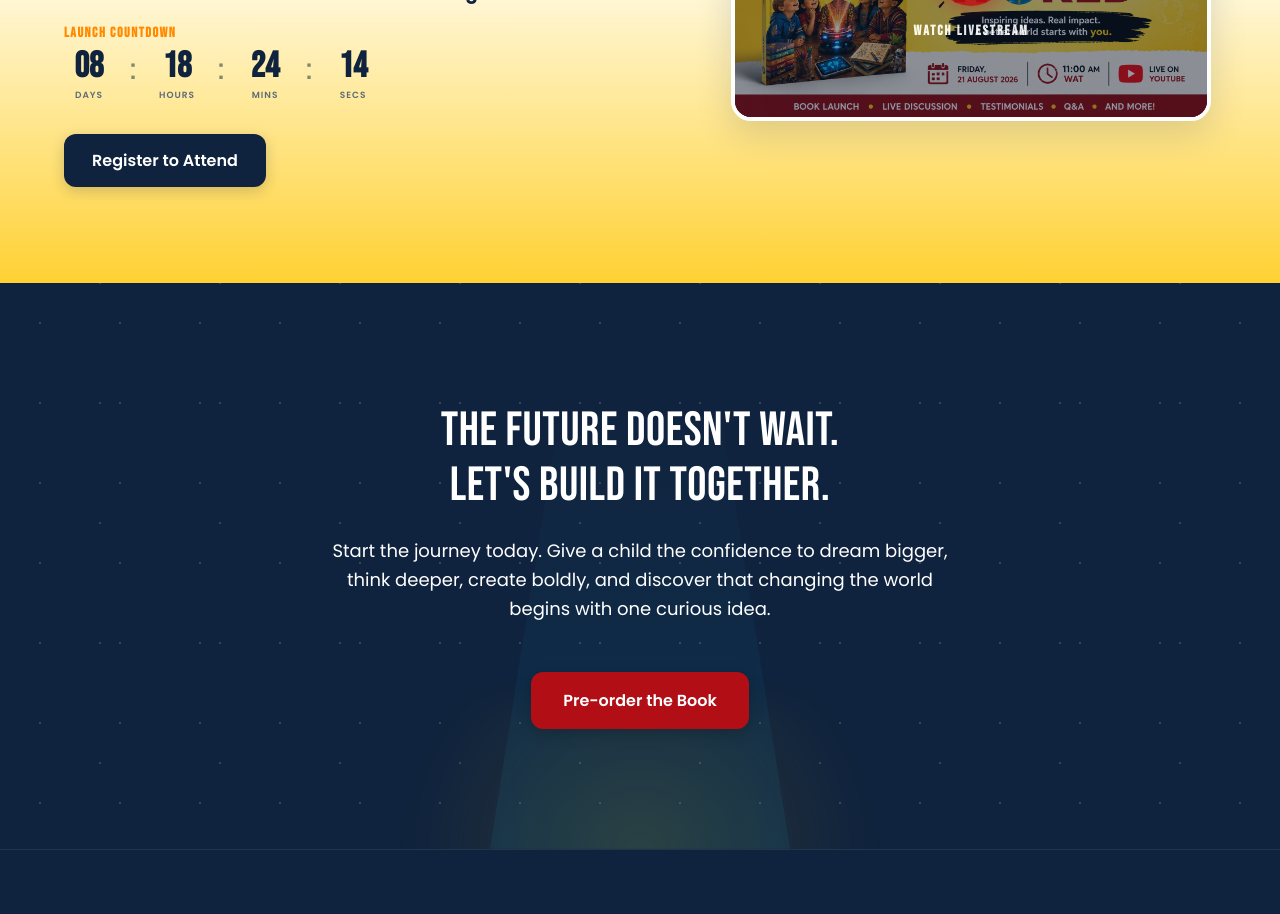
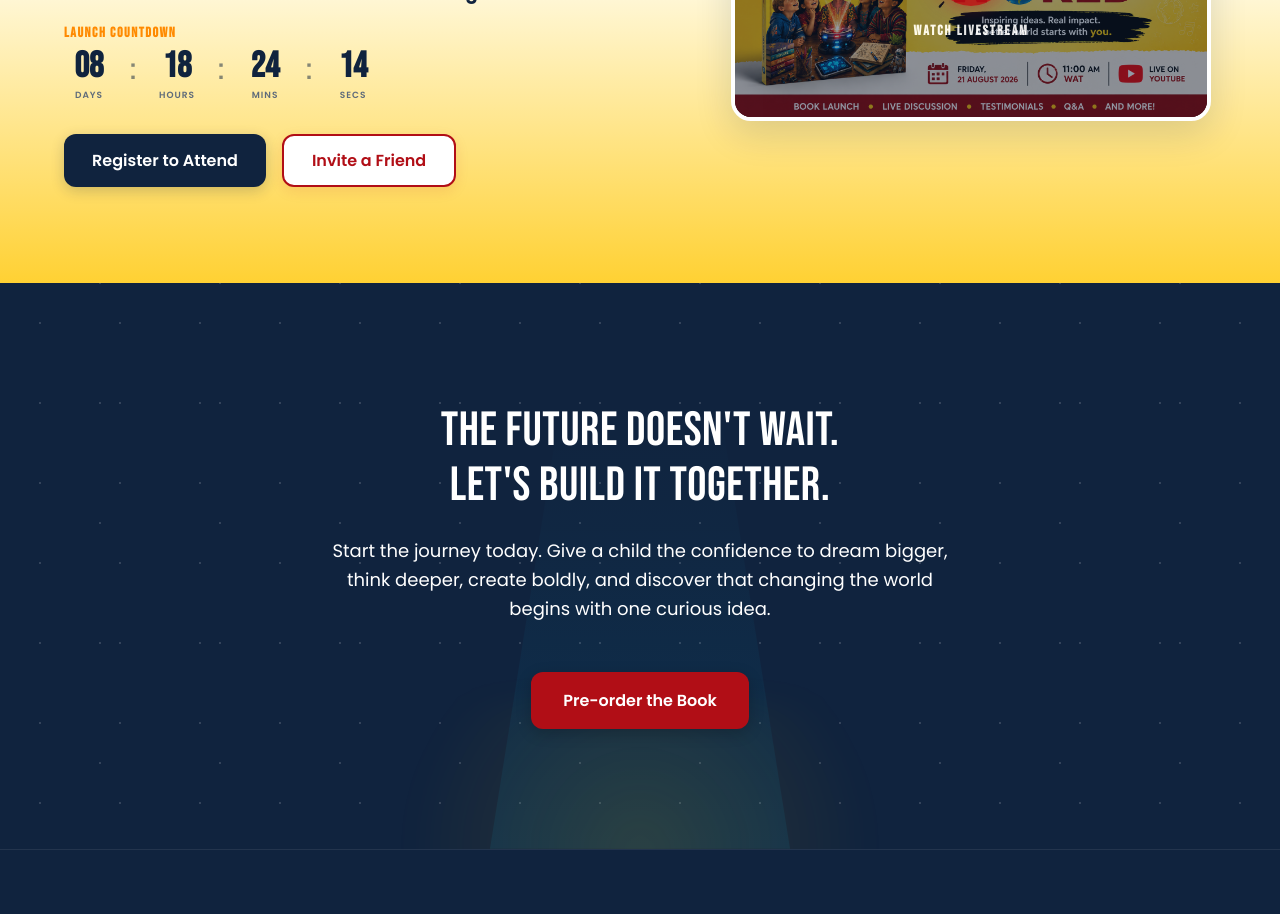
Before and after one commit to xpr-ltd/AKG2CTW, a React (Vite) app: page / in a window 1280 px wide. Shown: the part 4640-5554 px from the top of the page. Built offline with nearby package versions, Linux system fonts and the light colour scheme.

Commit message:
Implement Invite a Friend button with AddToAny share menu toggle

```diff
--- a/src/components/JoinMission/JoinMission.jsx
+++ b/src/components/JoinMission/JoinMission.jsx
@@ -1,4 +1,4 @@
-import React from 'react';
+import React, { useState, useEffect } from 'react';
 import styles from './JoinMission.module.css';
 import useReveal from '../../hooks/useReveal';
 import useCountdown from '../../hooks/useCountdown';
@@ -7,6 +7,18 @@ import { Play } from 'lucide-react';
 export default function JoinMission() {
   const [ref, revealed] = useReveal(0.2);
   const { days, hours, minutes, seconds, isLaunched } = useCountdown('2026-08-21T14:00:00+01:00');
+  const [showShareMenu, setShowShareMenu] = useState(false);
+
+  useEffect(() => {
+    const scriptId = 'addtoany-script';
+    if (!document.getElementById(scriptId)) {
+      const script = document.createElement('script');
+      script.id = scriptId;
+      script.src = "https://static.addtoany.com/menu/page.js";
+      script.defer = true;
+      document.body.appendChild(script);
+    }
+  }, []);
 
   return (
     <section
@@ -28,8 +40,6 @@ export default function JoinMission() {
               around the world to participate in the official virtual book launch of
               <strong> "A Kid's Guide to Change the World"</strong>.
             </p>
-
-
 
             {/* Countdown / Status Box */}
             <div className={styles.timerContainer}>
@@ -65,6 +75,7 @@ export default function JoinMission() {
               )}
             </div>
 
+            <div className={styles.actionGroup}>
               <div className={styles.actionBlock}>
                 <a
                   href={isLaunched ? "https://www.youtube.com/live/kIapz13D_XI?si=L9Fg9sY0ZmiGvE7s" : "https://luma.com/piwe9fik"}
@@ -74,6 +85,31 @@ export default function JoinMission() {
                 >
                   {isLaunched ? "Watch the Recording" : "Register to Attend"}
                 </a>
+
+                <button
+                  onClick={() => setShowShareMenu(!showShareMenu)}
+                  className={styles.inviteBtn}
+                  aria-label="Invite a friend"
+                >
+                  Invite a Friend
+                </button>
+              </div>
+
+              {/* AddToAny Share Menu */}
+              <div className={`${styles.shareMenu} ${showShareMenu ? styles.shareMenuOpen : ''}`}>
+                <div
+                  className="a2a_kit a2a_kit_size_32 a2a_default_style"
+                  data-a2a-url="https://luma.com/piwe9fik"
+                  data-a2a-title="eBook Launch Invitation"
+                >
+                  <a className="a2a_dd" href="https://www.addtoany.com/share"></a>
+                  <a className="a2a_button_whatsapp"></a>
+                  <a className="a2a_button_facebook"></a>
+                  <a className="a2a_button_email"></a>
+                  <a className="a2a_button_telegram"></a>
+                  <a className="a2a_button_linkedin"></a>
+                </div>
+              </div>
             </div>
           </div>
 
--- a/src/components/JoinMission/JoinMission.module.css
+++ b/src/components/JoinMission/JoinMission.module.css
@@ -126,11 +126,63 @@
   text-shadow: 0 0 10px rgba(177, 14, 22, 0.1);
 }
 
-/* Call to Action Button */
+.actionGroup {
+  display: flex;
+  flex-direction: column;
+  align-items: flex-start;
+  width: 100%;
+}
+
 .actionBlock {
   display: flex;
   gap: var(--space-2);
   width: 100%;
+  flex-wrap: wrap;
+}
+
+.inviteBtn {
+  display: inline-flex;
+  align-items: center;
+  justify-content: center;
+  background-color: var(--color-primary-white);
+  color: var(--color-primary-red);
+  padding: 12px 28px; /* Offset for 2px border to match 14px padding height */
+  border-radius: var(--radius-button);
+  font-family: var(--font-body);
+  font-size: var(--font-size-small);
+  font-weight: 600;
+  text-decoration: none;
+  border: 2px solid var(--color-primary-red);
+  cursor: pointer;
+  transition: all var(--duration-fast) var(--ease-standard);
+  box-shadow: 0 4px 14px rgba(177, 14, 22, 0.1);
+  outline: none;
+}
+
+.inviteBtn:hover {
+  background-color: var(--color-primary-red);
+  color: var(--color-primary-white);
+  transform: translateY(-2px);
+  box-shadow: 0 6px 20px rgba(177, 14, 22, 0.25);
+}
+
+.shareMenu {
+  max-height: 0;
+  opacity: 0;
+  overflow: hidden;
+  transition: max-height var(--duration-medium) var(--ease-standard),
+              opacity var(--duration-medium) var(--ease-standard),
+              margin-top var(--duration-medium) var(--ease-standard);
+  margin-top: 0;
+  display: flex;
+  justify-content: flex-start;
+  width: 100%;
+}
+
+.shareMenuOpen {
+  max-height: 80px;
+  opacity: 1;
+  margin-top: var(--space-3);
 }
 
 .watchBtn {
```
Lines whose indentation alone changed are shown as unchanged.
